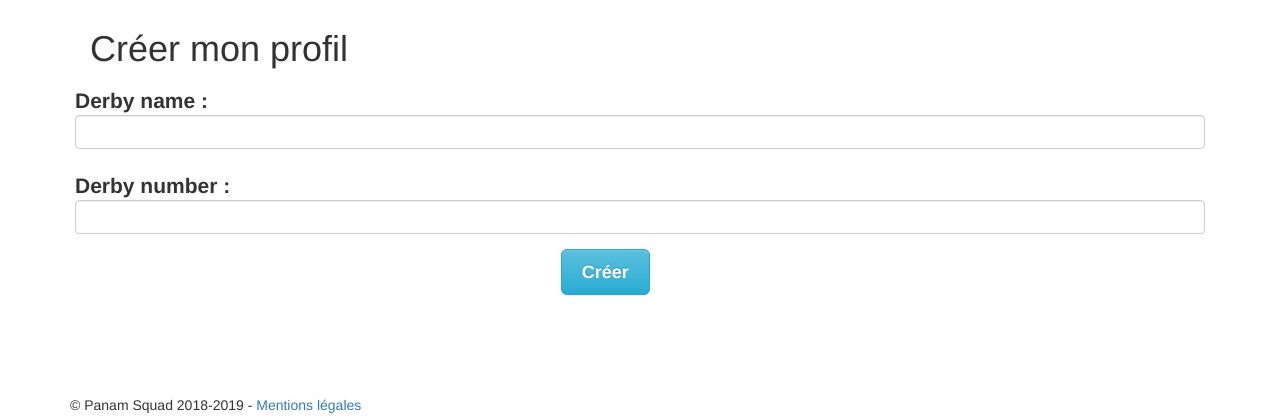
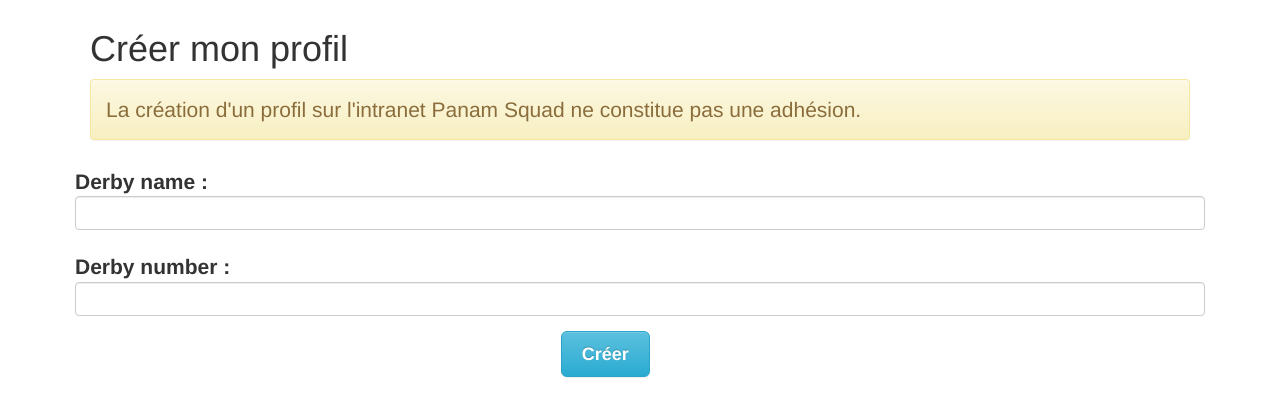
Before and after one commit to the-mandarine/mypanamsquad, a Django app: template infos/templates/infos/profile.html in a window 1280 px wide. Shown: the part 51-471 px from the top of the page. Run offline with Django 3.2, Linux system fonts and the light colour scheme; the template is opened without the code that fills it, so the values that code supplies are empty; some libraries are stand-ins or nearby versions.

Commit message:
added warning for profile creation

```diff
--- a/infos/templates/infos/profile.html
+++ b/infos/templates/infos/profile.html
@@ -18,6 +18,10 @@
 </div>
 {% endif %}
 
+<div class="alert alert-warning" role="alert">
+  La création d'un profil sur l'intranet Panam Squad ne constitue pas une
+  adhésion.
+</div>
   <form class="form-horizontal" action="{% url 'profile:create' %}" method="post">
   {% csrf_token %}
   <div class="form-group">
```
